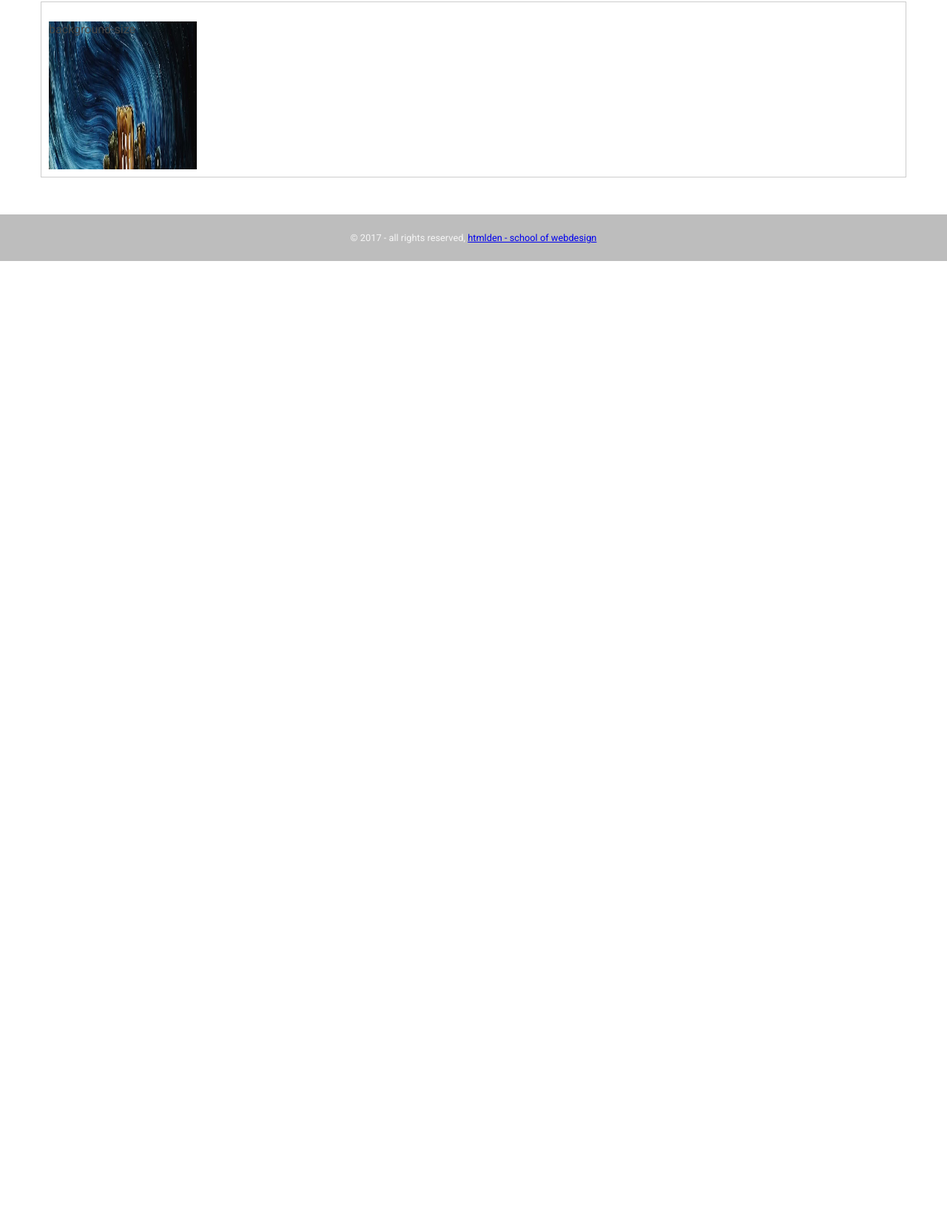
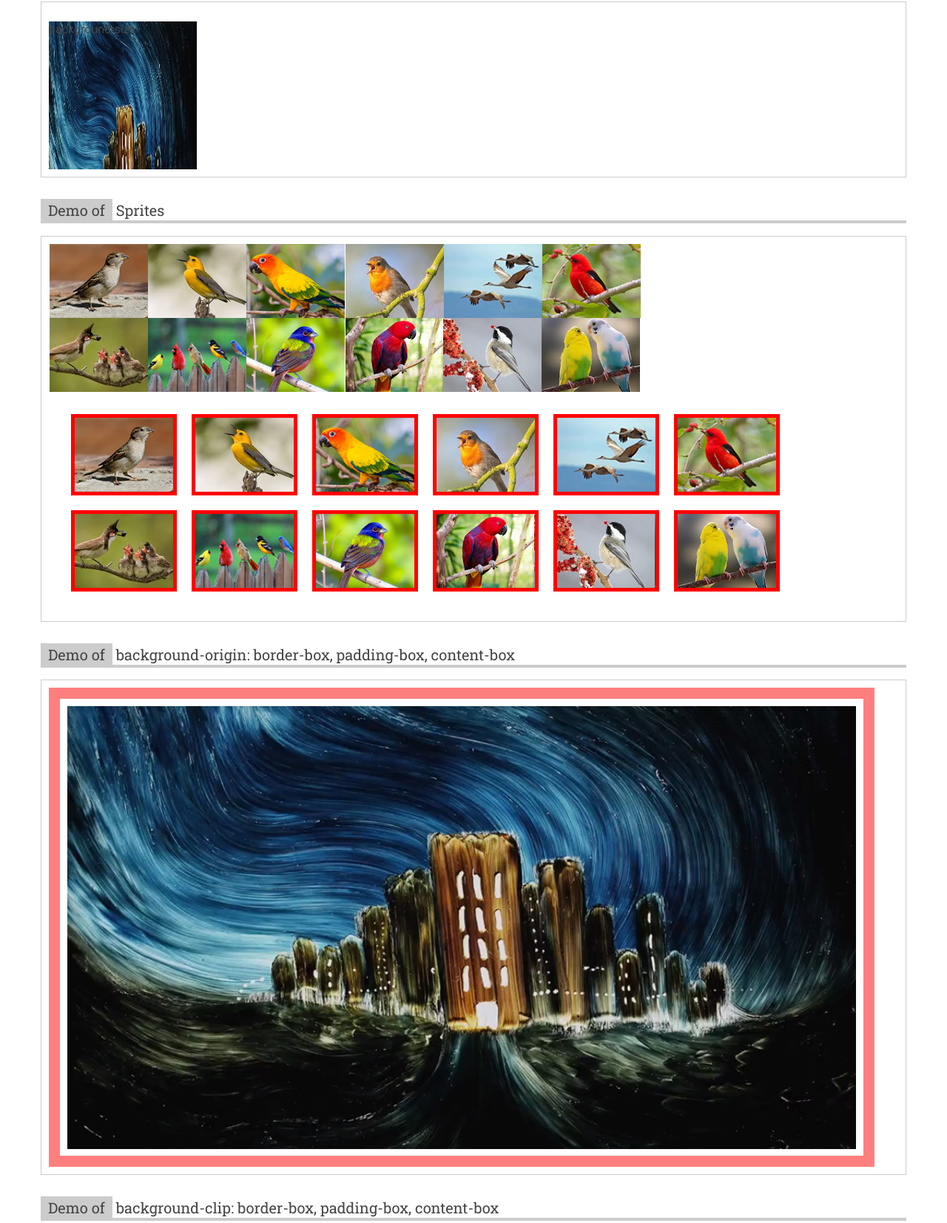
Before and after one commit to Megha-shree/b18, a plain HTML site: page 02-css/background.html in a window 1280 px wide. Shown: the part 4017-5671 px from the top of the page at 74% size. Before the commit the page ends 4370 px from the top, so only its background shows below. Drawn offline with Linux system fonts and the light colour scheme.

Commit message:
background

```diff
--- a/02-css/background.html
+++ b/02-css/background.html
@@ -95,8 +95,56 @@
 				</div><!-- /.bgc -->
 			</div><!-- /.demo -->
 
+			<h2 class="sub-title"><span>Demo of</span> Sprites</h2>
+			<div class="demo">
+				<div class="bird-s">
+				</div><!-- /.bgc -->
+
+				<div class="sprites">
+					<div class="birds bird1"></div><!-- /.birds -->
+					<div class="birds bird2"></div><!-- /.birds -->
+					<div class="birds bird3"></div><!-- /.birds -->
+					<div class="birds bird4"></div><!-- /.birds -->
+					<div class="birds bird5"></div><!-- /.birds -->
+					<div class="birds bird6"></div><!-- /.birds -->
+					<div class="birds bird7"></div><!-- /.birds -->
+					<div class="birds bird8"></div><!-- /.birds -->
+					<div class="birds bird9"></div><!-- /.birds -->
+					<div class="birds bird10"></div><!-- /.birds -->
+					<div class="birds bird11"></div><!-- /.birds -->
+					<div class="birds bird12"></div><!-- /.birds -->
+				</div>
+			</div><!-- /.demo -->
+
+			<h2 class="sub-title"><span>Demo of</span> background-origin: border-box, padding-box, content-box</h2>
+			<div class="demo">
+				<div class="bgo">
+				</div><!-- /.bgc -->
+
+			</div><!-- /.demo -->
+
+			<h2 class="sub-title"><span>Demo of</span> background-clip: border-box, padding-box, content-box</h2>
+			<div class="demo">
+				<div class="bgcl">
+				</div><!-- /.bgc -->
+
+			</div><!-- /.demo -->
+
+			<h2 class="sub-title"><span>Demo of</span> background</h2>
+			<div class="demo">
+				<div class="multi-bg">
+				</div><!-- /.bgc -->
+
+			<h2 class="sub-title"><span>Demo of</span> background Gradient</h2>
+			<div class="demo">
+				<div class="gradient-bg">
+				</div><!-- /.bgc -->
+
+			</div><!-- /.demo -->
+
 		</div><!-- /.container -->
 	</section>
+
 
 	<footer class="site-footer">
 		<p>&copy; 2017 - all rights reserved, <a href="http://www.htmlden.com/">htmlden - school of webdesign</a></p>
--- a/02-css/css/04-background.css
+++ b/02-css/css/04-background.css
@@ -1,4 +1,4 @@
-/* ==========================================================================
+ /*==========================================================================
     Few points to remeber for every CSS property
     +++++++++++++++++++++++++++++++++++++++++++++++
     • Default values for different elements
@@ -155,3 +155,84 @@ https://developer.mozilla.org/en/docs/Web/CSS/background-color
   height: 200px;
   background-size: 200px 400px;
 }
+/*---------- sprites  ----------*/
+.bird-s{
+  background-image: url(../img/sprites.png);
+  height: 200px;
+  background-repeat: no-repeat;
+}
+
+.sprites:after{
+  content: "";
+  display: block;
+  clear: left;
+}
+.sprites{
+  margin: 20px;
+}
+.birds{
+  background-image: url(../img/sprites.png);
+  width: 133px;
+  height: 100px;
+  background-repeat: no-repeat;
+  border: 5px solid red;
+  float: left;
+  margin: 10px;
+}
+.bird1{background-position: -1px 0;}
+.bird2{background-position: -134px 0;}
+.bird3{background-position: -267px 0;}
+.bird4{background-position: -401px 0;}
+.bird5{background-position: -534px 0;}
+.bird6{background-position: -667px 0;}
+.bird7{background-position: -1px -100px;}
+.bird8{background-position: -134px -100px;}
+.bird9{background-position: -267px -100px;}
+.bird10{background-position: -401px -100px;}
+.bird11{background-position: -534px -100px;}
+.bird12{background-position: -666px -100px;}
+
+/*----------  background-origin  ----------*/
+.bgo{
+  padding: 10px;
+  border: 15px solid rgba(255,0,0,.5);
+  width: 1066px;
+  height: 598px;
+  background-image: url(../img/paint.jpg);
+  background-repeat: no-repeat;
+  background-size: cover;
+  -webkit-background-origin: border-box;
+  /*background-origin: border-box;*/
+  /*background-origin: padding-box;*/
+  background-origin: content-box;
+}
+.bgcl{
+  padding: 30px;
+  border: 15px solid rgba(255,0,0,.5);
+  width: 550px;
+  height: 450px;
+  background-image: url(../img/birds.jpg);
+  -webkit-background-size: cover;
+  background-size: cover;
+  background-repeat: no-repeat;
+  background-clip: border-box;
+  /*background-clip: padding-box;  */
+  /*background-clip: content-box;  */
+}
+.multi-bg{
+  width: 1000px;
+  height: 500px;
+  background:  url(../img/black-and-white.jpg) no-repeat center,
+              url(../img/birds.jpg) no-repeat center,
+              url(../img/paint.jpg) no-repeat right;
+
+}
+/*----------  gradient  ----------*/
+.gradient-bg{
+  width: 300px;
+  height: 200px;
+  /*background: linear-gradient(blue,red,green,pink);*/
+  /*background: linear-gradient(to top right, red, blue);*/
+  /*background: linear-gradient(250deg, red, blue);*/
+  background: repeating-radial-gradient(black, black 5px, white 5px, white 10px);;
+}
```
Also changed, not shown: 02-css/img/birds.jpg (added), 02-css/img/sprites.png (added).
